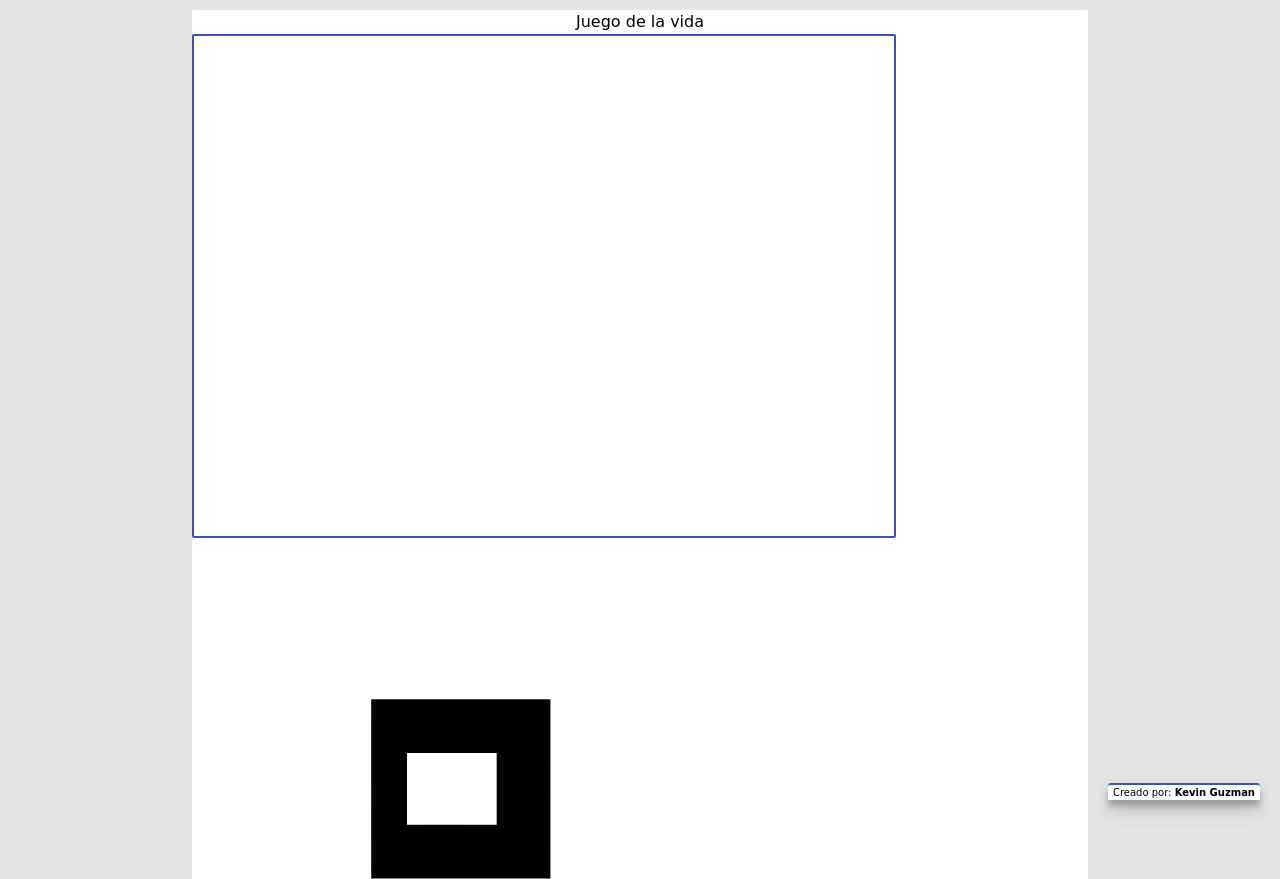
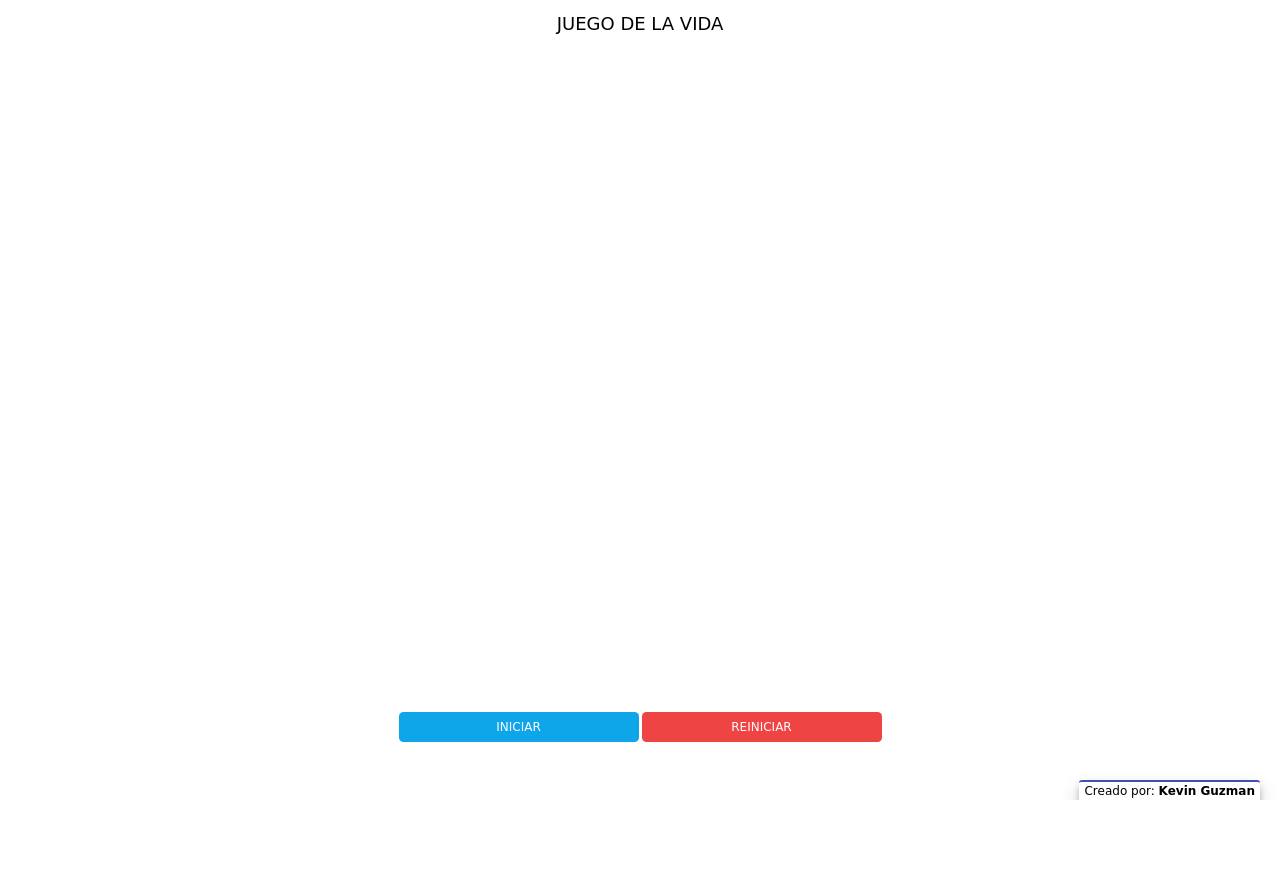
Before and after one commit to kevocde/game-life, a website built with webpack: page index.html in a window 1280 px wide. Shown: the top 879 px of the page. After the commit the page ends 800 px from the top, so only its background shows below. Built offline with nearby package versions, Linux system fonts and the light colour scheme.

Commit message:
[modified] diseño de sitio

```diff
--- a/index.html
+++ b/index.html
@@ -1,18 +1,20 @@
 <!DOCTYPE html>
-<html lang="es">
+<html lang="en">
 <head>
 	<meta charset="UTF-8">
-	<title>Juego de la vida</title>
+	<meta name="viewport" content="width=device-width, initial-scale=1.0">
+	<title>Game of the life</title>
 </head>
-<body class="color-fondo">
-	<div class="contenedor">
-		<div class="centrado">
-			<h2 class="titulo">Juego de la vida</h2>
-			<canvas id="main-board" width="700" height="500"></canvas>
-			<img src="public/logo.png" alt="">
-			<div class="controles">
-				<button class="btn" id="toggle-btn">Iniciar</button>
-				<button class="btn btn-advertencia" id="reset-btn">Reiniciar</button>
+<body>
+	<div class="container mx-auto">
+		<div class="flex-col justify-center items-center h-full">
+			<h2 class="py-4 mb-8 text-center text-2xl uppercase">Juego de la vida</h2>
+			<div class="flex px-4 items-center">
+				<canvas class="w-full min-h-[500px]" id="main-board"></canvas>
+			</div>
+			<div class="p-4 flex gap-x-1 justify-center">
+				<button class="p-2 bg-sky-500 rounded-md flex-1 max-w-xs text-base text-white uppercase" id="toggle-btn">Iniciar</button>
+				<button class="p-2 bg-red-500 rounded-md flex-1 max-w-xs text-base text-white uppercase" id="reset-btn">Reiniciar</button>
 			</div>
 		</div>
 	</div>
--- a/postcss.config.js
+++ b/postcss.config.js
@@ -1,6 +1,5 @@
 module.exports = {
   plugins: {
-    'postcss-import': {},
     tailwindcss: {},
     autoprefixer: {},
   }
--- a/src/assets/main.css
+++ b/src/assets/main.css
@@ -1,16 +1,12 @@
-@import "tailwindcss/base";
-@import "tailwindcss/components";
-@import "tailwindcss/utilities";
+@tailwind base;
+@tailwind components;
+@tailwind utilities;
 
-@import url('https://fonts.googleapis.com/css?family=Bungee');
+@import url('https://fonts.googleapis.com/css2?family=Press+Start+2P&display=swap');
 
 * {
-	padding: 0;
-	margin: 0;
-	-webkit-box-sizing: border-box;
-	-moz-box-sizing: border-box;
-	box-sizing: border-box;
-	font-family: 'Bungee', cursive;
+	font-family: 'Press Start 2P', cursive;
+	font-size: 12px;
 }
 
 .contenedor {
@@ -33,11 +29,6 @@
 	background-color: rgba(0,0,0,.1);
 }
 
-canvas {
-	border: 2px solid #3F51B5;
-	background-color: #fff;
-	border-radius: 2px;
-}
 
 .etiqueta-creador {
 	cursor: pointer;
--- a/tailwind.config.js
+++ b/tailwind.config.js
@@ -1,6 +1,6 @@
 /** @type {import('tailwindcss').Config} */
 module.exports = {
-  content: ['./src/**/*.{html,js}'],
+  content: ["./src/**/*.{html,js}", "*.{html,js}"],
   theme: {
     extend: {},
   },
```
